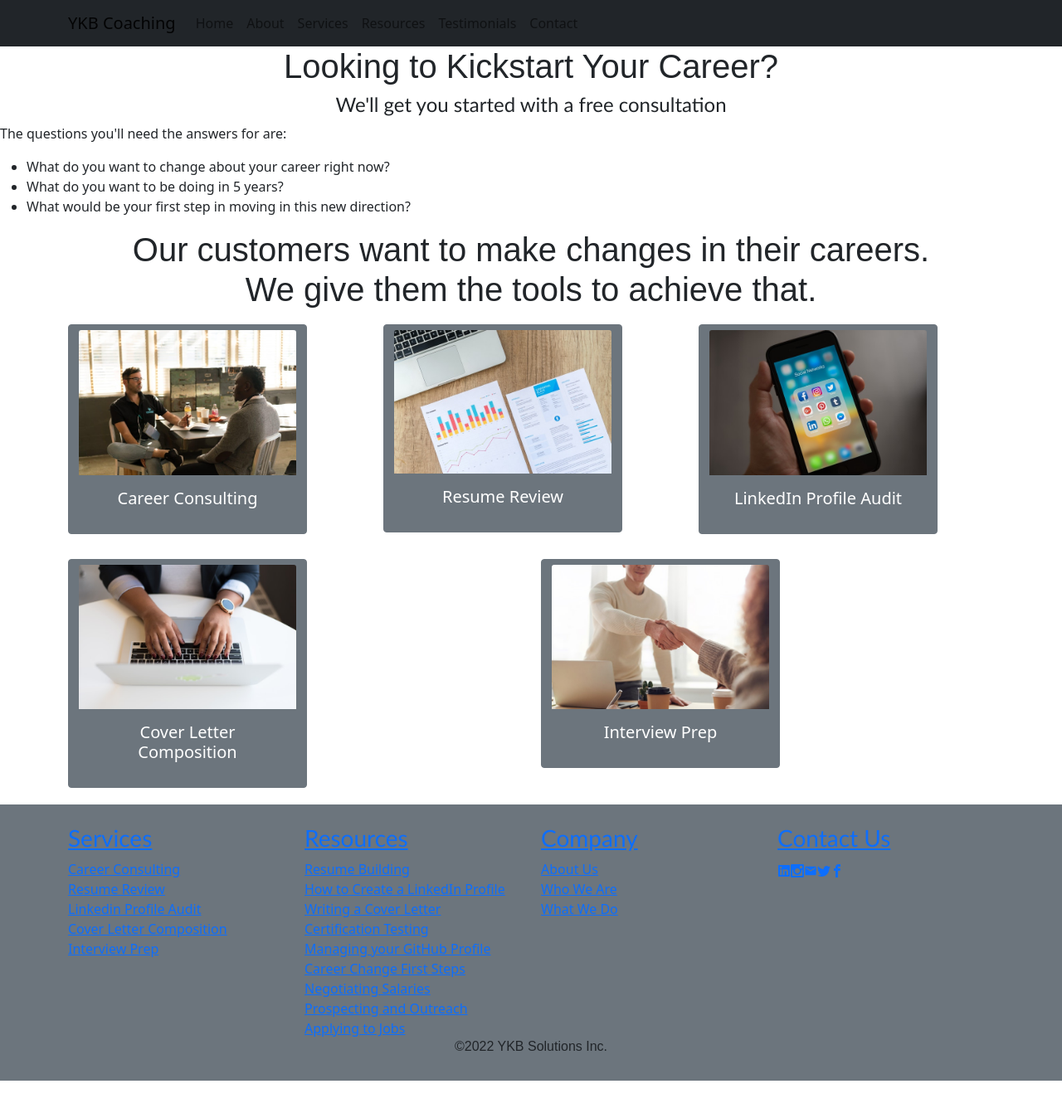
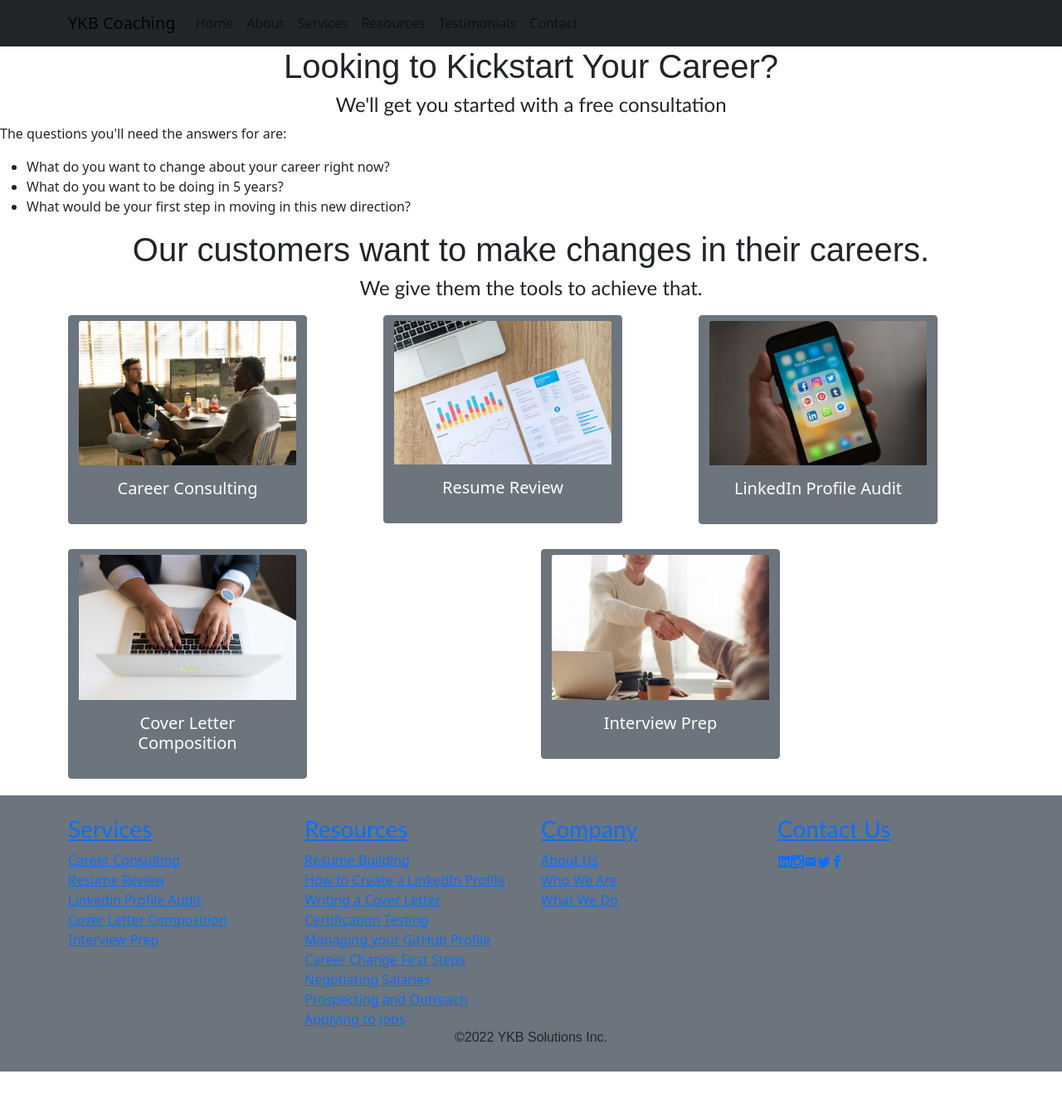
Before and after one commit to jermeewinn/YKB-solutions, a React (Create React App) app: page /services in a window 1280 px wide. Shown: the top 1342 px of the page at 83% size. Built offline with nearby package versions, Linux system fonts and the light colour scheme.

Commit message:
small changes in Services component

```diff
--- a/src/components/Footer/index.js
+++ b/src/components/Footer/index.js
@@ -18,7 +18,7 @@ function Footer() {
                     <FooterContact />
                 </Row>
             </Container>
-            <h6>&copy;{new Date().getFullYear()} YKB Solutions Inc.</h6>
+            <h6 classname='copyright'>&copy;{new Date().getFullYear()} YKB Solutions Inc.</h6>
         </footer>
     );
 };
--- a/src/components/Services/index.js
+++ b/src/components/Services/index.js
@@ -23,10 +23,10 @@ function Services() {
                 </div>
             </div>
             <div className='services-container'>
-                <h1>Our customers want to make changes in their careers. <br />We give them the tools to achieve that.</h1>
+                <h1>Our customers want to make changes in their careers.</h1>
+                <h4>We give them the tools to achieve that.</h4>
                 <ServiceList />
             </div>
-
         </section>
     );
 };
--- a/src/index.css
+++ b/src/index.css
@@ -22,6 +22,16 @@ body {
   margin: 0;
   padding-bottom: 5%;
 
+}
+
+footer {
+  position: static;
+  bottom: 0;
+
+}
+
+.copyright {
+  margin-top: 25px;
 }
 
 h1 {
@@ -71,7 +81,7 @@ h6 {
   font-family: 'Arial', 'Gill Sans', 'Gill Sans MT', 'Calibri', 'Trebuchet MS', sans-serif;
   font-size: 1.1rem;
   font-weight: 500;
-  margin: 5px 0;
+  margin: 20px 20px 20px 20px;
   line-height: 1.25;
   text-align: center;
 }
```
